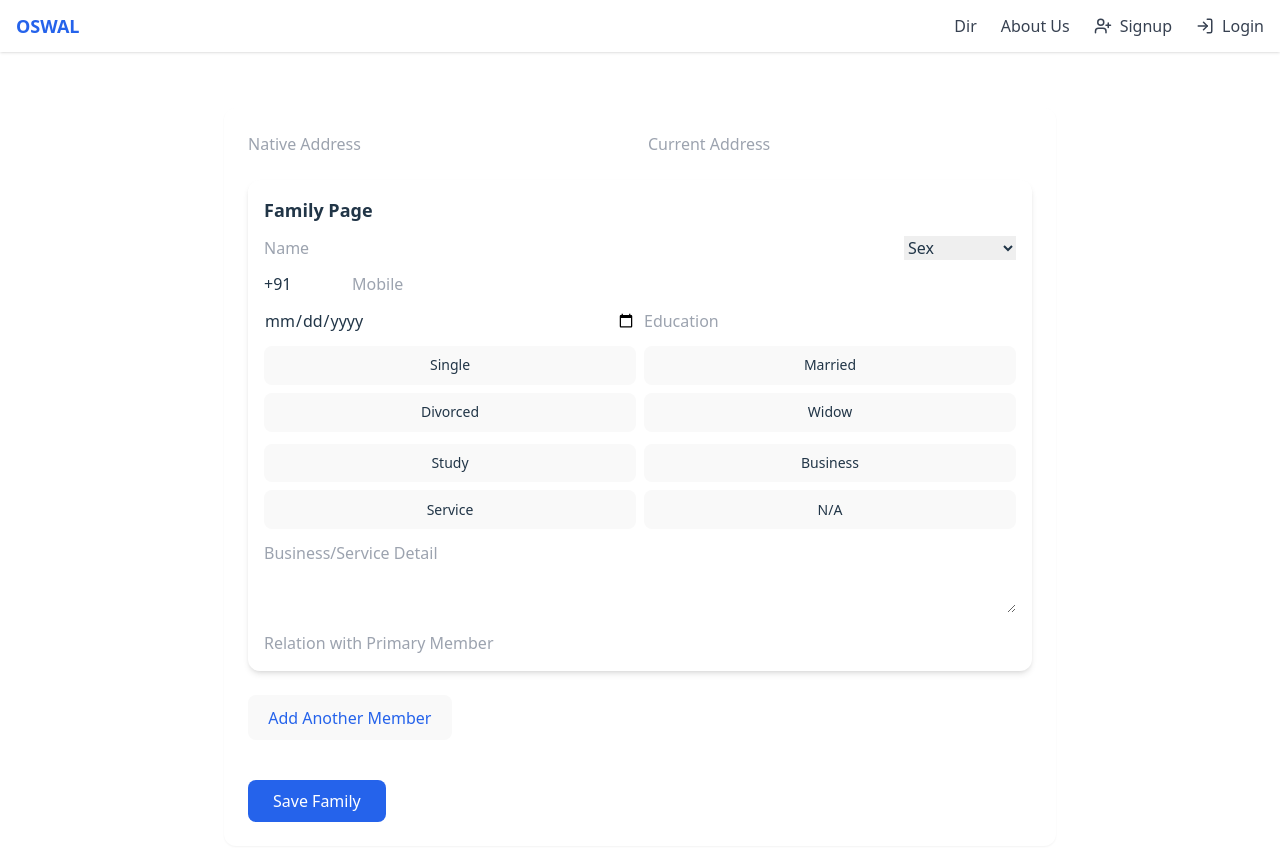
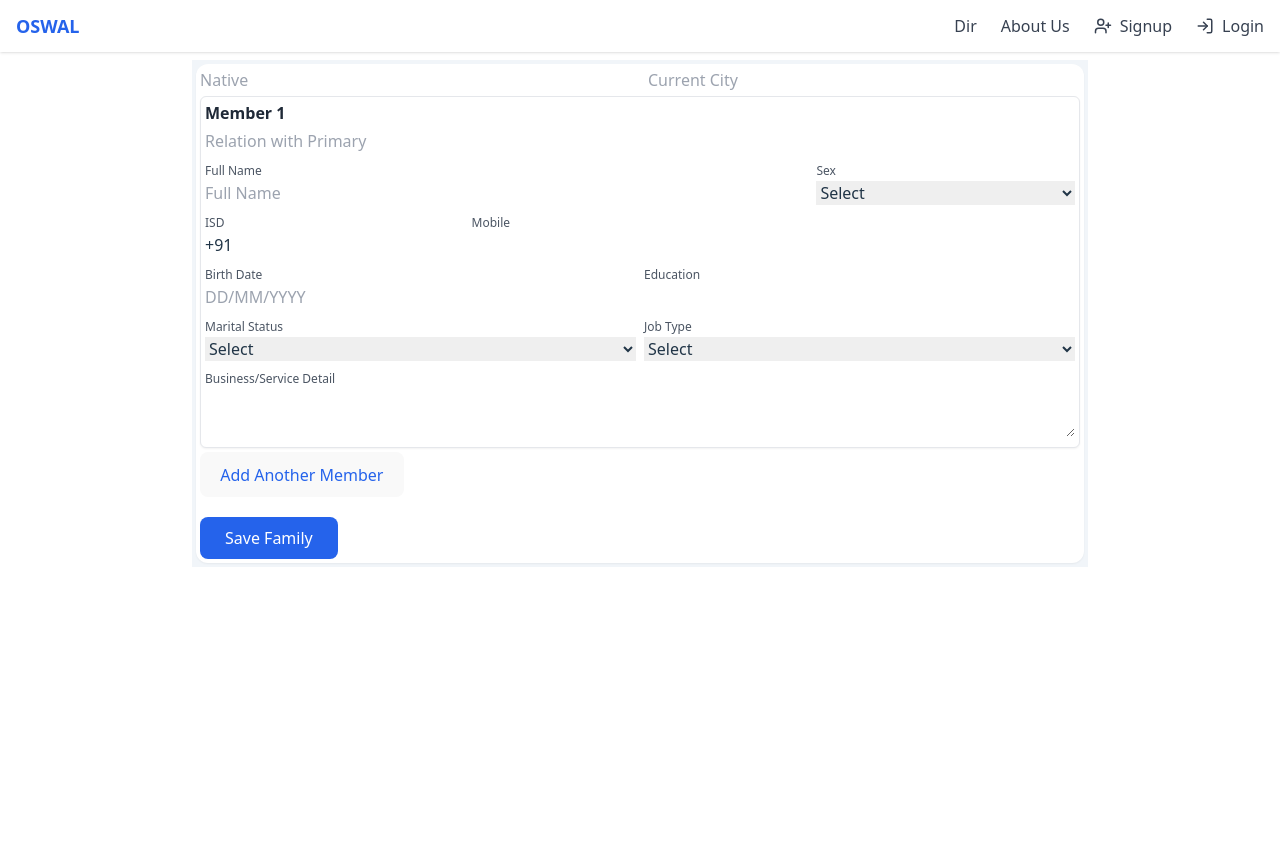
Before and after one commit to hetavi/Oswal-Directory-App, a React (Vite) app: page /families/new in a window 1280 px wide. Shown: the top 860 px of the page. After the commit the page ends 800 px from the top, so only its background shows below. Built offline with nearby package versions, Linux system fonts and the light colour scheme; no server answers.

Commit message:
multipal data entry

```diff
--- a/src/App.jsx
+++ b/src/App.jsx
@@ -16,7 +16,7 @@ const App = () => {
         <NotificationProvider>
           <div className="min-h-screen flex flex-col bg-white">
             <TopNavBar />
-            <main className="flex-grow w-full max-w-7xl mx-auto px-4 py-6">
+            <main className="flex-grow w-full max-w-7xl mx-auto px-2 py-2">
               {loading ? (
                 <LoadingSpinner />
               ) : (
--- a/src/components/families/FamilyCard.jsx
+++ b/src/components/families/FamilyCard.jsx
@@ -5,6 +5,7 @@ const FamilyCard = ({ family, onMemberEdit, canEdit }) => {
   return (
     <div className="border rounded-xl p-5 shadow-sm bg-white">
       <div className="flex justify-between items-start mb-4">
+        card
         <div>
           <h3 className="text-xl font-semibold text-gray-800">
             <span className="text-blue-600">{family.native}</span> → <span className="text-green-600">{family.current}</span>
--- a/src/components/families/FamilyForm.jsx
+++ b/src/components/families/FamilyForm.jsx
@@ -138,13 +138,44 @@ const FamilyForm = () => {
     );
 
   return (
-    <div className="max-w-4xl mx-auto px-4 sm:px-6 lg:px-8 py-8">
+    <div className="max-w-4xl mx-auto bg-slate-100 px-1 py-1">
       {error && <p className="text-red-600 mb-4">{error}</p>}
-      <form onSubmit={handleSubmit} className="space-y-6 bg-white p-6 rounded-xl shadow-sm">
-        <div className="grid grid-cols-1 md:grid-cols-2 gap-4">
-          <input type="text" name="native" value={formData.native} onChange={handleChange} placeholder="Native Address" className="input input-bordered" />
-          <input type="text" name="current" value={formData.current} onChange={handleChange} placeholder="Current Address" className="input input-bordered" />
-        </div>
+      <form onSubmit={handleSubmit} className="space-y-1 bg-white p-1 rounded-xl shadow-sm">
+      <div className="flex gap-4 w-full">
+  <input
+    type="text"
+    name="native"
+    value={formData.native}
+    onChange={(e) =>
+      handleChange({
+        target: {
+          name: 'native',
+          value: e.target.value.toUpperCase(),
+        },
+      })
+    }
+    placeholder="Native"
+    className="input input-bordered w-1/2"
+  />
+
+  <input
+    type="text"
+    name="current"
+    value={formData.current}
+    onChange={(e) =>
+      handleChange({
+        target: {
+          name: 'current',
+          value: e.target.value.toUpperCase(),
+        },
+      })
+    }
+    placeholder="Current City"
+    className="input input-bordered w-1/2"
+  />
+</div>
+
+
 
         {formData.members.map((member, index) => (
           <MemberForm
--- a/src/components/families/FamilyList.jsx
+++ b/src/components/families/FamilyList.jsx
@@ -8,6 +8,7 @@ import { useAuth } from '../../context/AuthContext';
 import EditMemberModal from './EditMemberModal';
 import FamilyCard from './FamilyCard';
 import useFamilySync from '../../hooks/useFamilySync';
+import { useFamily } from '../../context/FamilyContext';
 const FamilyList = () => {
  // const [families, setFamilies] = useState([]);
   const [editedFamilies, setEditedFamilies] = useState({});
@@ -24,16 +25,8 @@ const FamilyList = () => {
 
   const FAMILY_KEY = 'localFamilies';
   const EDIT_KEY = 'editedFamilies';
-  const { families, setFamilies, loading } = useFamilySync();
-  useEffect(() => {
-    const loadLocal = async () => {
-      const localData = await localforage.getItem(FAMILY_KEY);
-      const editedData = await localforage.getItem(EDIT_KEY);
-      setFamilies(localData || []);
-      setEditedFamilies(editedData || {});
-    };
-    loadLocal();
-  }, []);
+  const { families, setFamilies, loading } = useFamily();
+
 
 
   const uniqueNatives = [...new Set(families.map(f => f.native).filter(Boolean))];
--- a/src/components/families/MemberForm.jsx
+++ b/src/components/families/MemberForm.jsx
@@ -1,84 +1,195 @@
 import React from 'react';
 
-const MemberForm = () => {
+// Utility: Proper Case
+const toProperCase = (text) =>
+  text
+    .toLowerCase()
+    .split(' ')
+    .map((w) => w.charAt(0).toUpperCase() + w.slice(1))
+    .join(' ');
+
+const MemberForm = ({
+  member,
+  index,
+  onChange,
+  onRemove,
+  isPrimary = false,
+  canRemove = true,
+}) => {
+  const labelStyle = 'text-xs font-medium text-gray-600';
+
   return (
-    <div className="space-y-3 p-4 bg-white rounded-xl shadow-md">
-      <div className="text-lg font-semibold">Family Page</div>
+    <div className="bg-white p-1 rounded-md shadow-sm border border-gray-200 space-y-1">
+      <div className="flex items-center justify-between mb-1">
+        <h2 className="text-base font-semibold text-gray-800">
+          Member {index + 1}{' '}
+          {isPrimary && <span className="text-xs text-blue-500">(Primary)</span>}
+        </h2>
+        {canRemove && (
+          <button
+            type="button"
+            onClick={() => onRemove(index)}
+            className="text-red-500 text-xs underline"
+          >
+            Remove
+          </button>
+        )}
+      </div>
+
+      {/* Relation First */}
+      <div className="flex items-center gap-2">
+  <input
+    type="text"
+    name="relation"
+    value={member.relation}
+    onChange={(e) => onChange(e, index)}
+    onBlur={(e) =>
+      onChange({
+        target: {
+          name: 'relation',
+          value: toProperCase(e.target.value),
+        },
+      }, index)
+    }
+    placeholder="Relation with Primary"
+    className="input input-sm input-bordered flex-1"
+  />
+</div>
 
       {/* Name + Sex */}
       <div className="flex gap-2">
+  <div className="w-[70%]">
+    <label className={labelStyle}>Full Name</label>
     <input
       type="text"
-          placeholder="Name"
-          className="flex-1 input input-bordered"
+      name="name"
+      value={member.name}
+      onChange={(e) => onChange(e, index)}
+      onBlur={(e) =>
+        onChange({ target: { name: 'name', value: toProperCase(e.target.value) } }, index)
+      }
+      placeholder="Full Name"
+      className="input input-sm input-bordered w-full"
     />
-        <select className="w-28 select select-bordered">
-          <option value="">Sex</option>
+  </div>
+  <div className="w-[30%]">
+    <label className={labelStyle}>Sex</label>
+    <select
+      name="sex"
+      value={member.sex}
+      onChange={(e) => onChange(e, index)}
+      className="select select-sm select-bordered w-full"
+    >
+      <option value="">Select</option>
       <option>Male</option>
       <option>Female</option>
       <option>Other</option>
     </select>
   </div>
+</div>
+
 
       {/* ISD + Mobile */}
       <div className="flex gap-2">
+  <div className="w-[30%]">
+    <label className={labelStyle}>ISD</label>
     <input
       type="text"
-          placeholder="ISD"
-          defaultValue="+91"
-          className="w-20 input input-bordered"
+      name="isd"
+      value={member.isd || '+91'}
+      onChange={(e) => onChange(e, index)}
+      className="input input-sm input-bordered w-full"
     />
+  </div>
+  <div className="w-[70%]">
+    <label className={labelStyle}>Mobile</label>
     <input
       type="tel"
-          placeholder="Mobile"
-          className="flex-1 input input-bordered"
+      name="mobile"
+      value={member.mobile}
+      onChange={(e) => onChange(e, index)}
+      className="input input-sm input-bordered w-full"
     />
   </div>
+</div>
 
-      {/* Birth Date + Edu */}
-      <div className="flex gap-2">
-        <input
-          type="date"
-          className="flex-1 input input-bordered"
-        />
+
+      {/* Birthday + Education */}
+      <div className="grid grid-cols-2 gap-2">
+        <div>
+          <label className={labelStyle}>Birth Date</label>
           <input
             type="text"
-          placeholder="Education"
-          className="flex-1 input input-bordered"
+            name="birthday"
+            value={member.birthday}
+            onChange={(e) => onChange(e, index)}
+            placeholder="DD/MM/YYYY"
+            className="input input-sm input-bordered w-full"
           />
         </div>
-
-      {/* Marital Status */}
-      <div className="grid grid-cols-2 gap-2 text-sm text-center">
-        {['Single', 'Married', 'Divorced', 'Widow'].map((status) => (
-          <button key={status} type="button" className="btn btn-sm border">
-            {status}
-          </button>
-        ))}
+        <div>
+          <label className={labelStyle}>Education</label>
+          <input
+            type="text"
+            name="edu"
+            value={member.edu}
+            onChange={(e) => onChange(e, index)}
+            onBlur={(e) =>
+              onChange({ target: { name: 'edu', value: toProperCase(e.target.value) } }, index)
+            }
+            className="input input-sm input-bordered w-full"
+          />
+        </div>
       </div>
 
-      {/* Job Type */}
-      <div className="grid grid-cols-2 gap-2 text-sm text-center">
-        {['Study', 'Business', 'Service', 'N/A'].map((job) => (
-          <button key={job} type="button" className="btn btn-sm border">
-            {job}
-          </button>
-        ))}
+      {/* Marital Status + Job Type */}
+      <div className="grid grid-cols-2 gap-2">
+        <div>
+          <label className={labelStyle}>Marital Status</label>
+          <select
+            name="mStatus"
+            value={member.mStatus}
+            onChange={(e) => onChange(e, index)}
+            className="select select-sm select-bordered w-full"
+          >
+            <option value="">Select</option>
+            <option>Single</option>
+            <option>Married</option>
+            <option>Divorced</option>
+            <option>Widow</option>
+          </select>
+        </div>
+        <div>
+          <label className={labelStyle}>Job Type</label>
+          <select
+            name="job"
+            value={member.job}
+            onChange={(e) => onChange(e, index)}
+            className="select select-sm select-bordered w-full"
+          >
+            <option value="">Select</option>
+            <option>Study</option>
+            <option>Business</option>
+            <option>Service</option>
+            <option>N/A</option>
+          </select>
+        </div>
       </div>
 
       {/* Business/Service Detail */}
+      <div>
+        <label className={labelStyle}>Business/Service Detail</label>
         <textarea
-        rows={3}
-        placeholder="Business/Service Detail"
-        className="w-full textarea textarea-bordered"
-      ></textarea>
-
-      {/* Relation with First Member */}
-      <input
-        type="text"
-        placeholder="Relation with Primary Member"
-        className="w-full input input-bordered"
+          name="others"
+          value={member.others}
+          onChange={(e) => onChange(e, index)}
+          onBlur={(e) =>
+            onChange({ target: { name: 'others', value: toProperCase(e.target.value) } }, index)
+          }
+          rows={2}
+          className="textarea textarea-sm textarea-bordered w-full"
         />
+      </div>
     </div>
   );
 };
--- /dev/null
+++ b/src/context/FamilyContext.jsx
@@ -0,0 +1,17 @@
+// context/FamilyContext.jsx
+import React, { createContext, useContext } from 'react';
+import useFamilySync from '../hooks/useFamilySync';
+
+const FamilyContext = createContext();
+
+export const FamilyProvider = ({ children }) => {
+  const { families, setFamilies, loading } = useFamilySync();
+
+  return (
+    <FamilyContext.Provider value={{ families, setFamilies, loading }}>
+      {children}
+    </FamilyContext.Provider>
+  );
+};
+
+export const useFamily = () => useContext(FamilyContext);
--- a/src/main.jsx
+++ b/src/main.jsx
@@ -3,9 +3,11 @@ import ReactDOM from 'react-dom/client';
 import App from './App.jsx';
 import './index.css';
 import { AuthProvider } from './context/AuthContext';
-
+import { FamilyProvider } from './context/FamilyContext.jsx';
 ReactDOM.createRoot(document.getElementById('root')).render(
   <AuthProvider>
+     <FamilyProvider>
     <App />
+    </FamilyProvider>
   </AuthProvider>
 );
```
Lines whose indentation alone changed are shown as unchanged.
